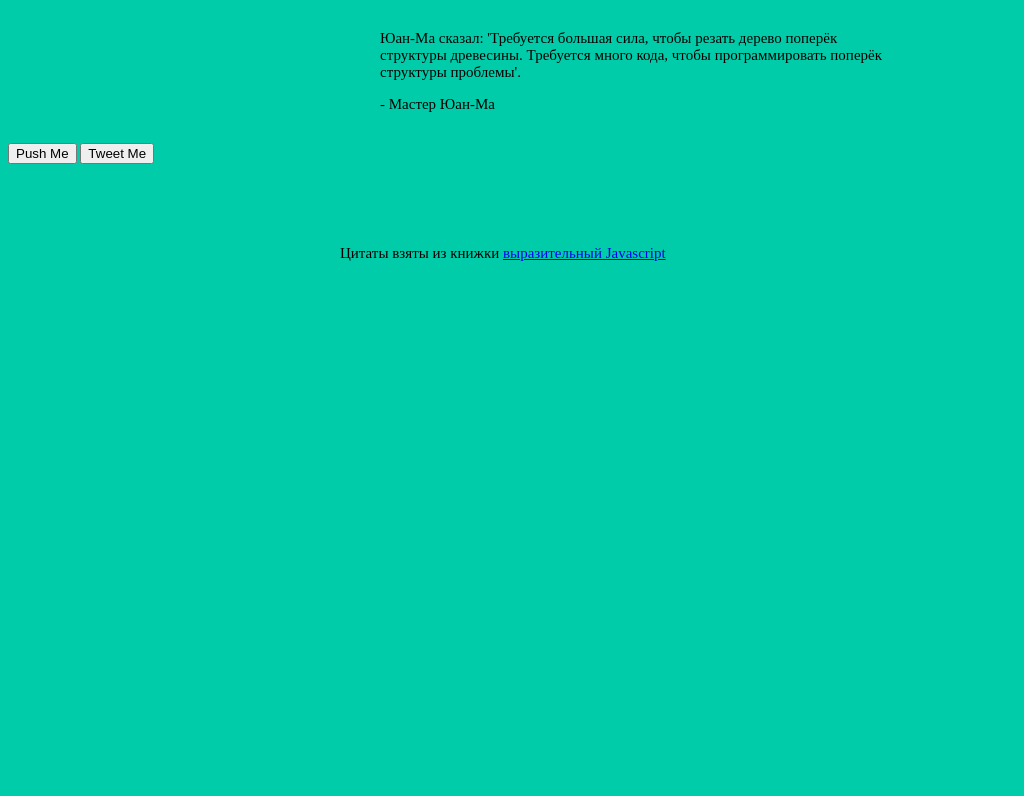
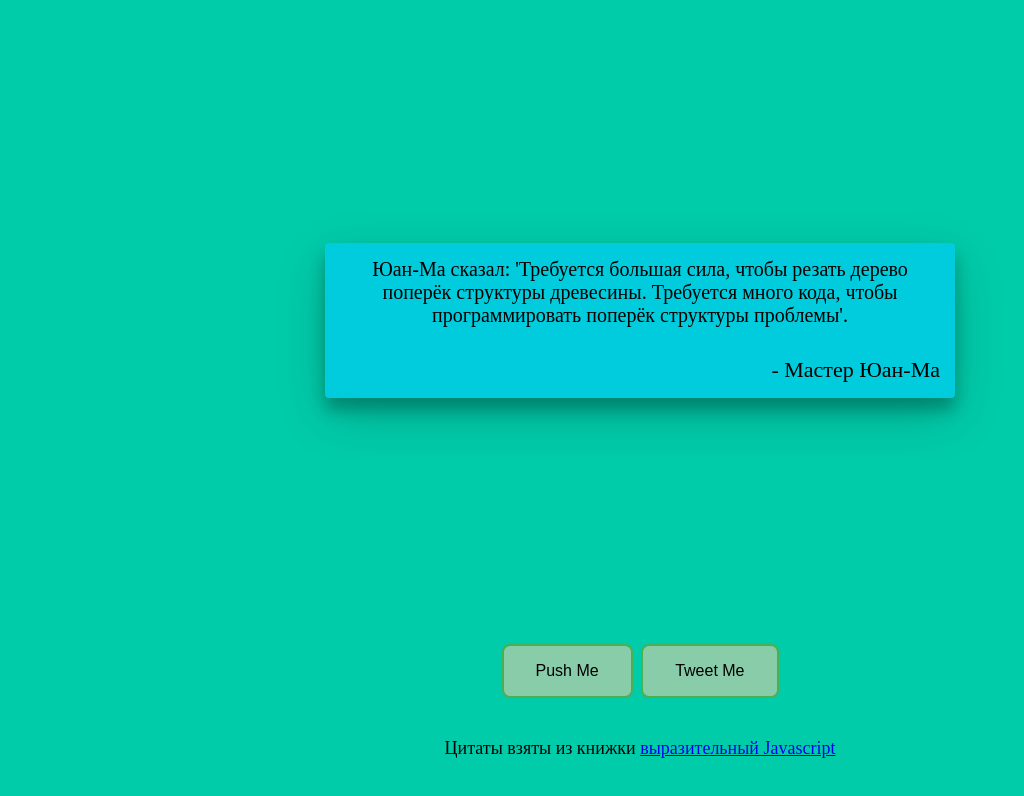
Before and after one commit to JorJeG/Trash, a plain HTML site: page Random quotes/index.html in a window 1280 px wide. Shown: the whole page, without its empty margins (0-1024 px from the left). Drawn offline with Linux system fonts and the light colour scheme.

Commit message:
release v.1.0.0

```diff
--- a/Random quotes/css/main.css
+++ b/Random quotes/css/main.css
@@ -1,18 +1,67 @@
 body {
   background-color: #0ca;
 }
+* {
+    margin: 0;
+    padding: 0;
+}
+body, html {
+    height: 100%;
+}
 p {
-  font-size: 15px;
+  font-size: 18px;
+  text-align: center;
 }
-.box {
-  border: 4px solid #ccc;
-  border-radius: 4px;
-  box-shadow: 0 0 2px #ccc;
+#mainQuote {
+  font-size: 20px;
 }
-header, main, footer {
-  margin: 30px auto;
-  width: 600px;
+#footerQuote {
+  font-size: 22px;
+  text-align: right;
 }
-#content {
-  padding: 8px;
+.button {
+    background-color: #4CAF50; /* Green */
+    border: none;
+    color: white;
+    padding: 16px 32px;
+    text-align: center;
+    text-decoration: none;
+    display: inline-block;
+    font-size: 16px;
+    margin: 4px 2px;
+    -webkit-transition-duration: 0.4s; /* Safari */
+    transition-duration: 0.4s;
+    cursor: pointer;
+    border-radius: 8px;
 }
+.button1 {
+    background-color: #8ca;
+    color: black;
+    border: 2px solid #4CAF50;
+}
+
+.button1:hover {
+    background-color: #4CAF50;
+    color: white;
+    box-shadow: 0 12px 16px 0 rgba(0,0,0,0.24), 0 17px 50px 0 rgba(0,0,0,0.19);
+
+}
+
+.container {
+    display: flex;
+    align-items: center;
+    justify-content: center;
+    height: 80%;
+}
+.container blockquote {
+   box-shadow: 0 12px 16px 0 rgba(0,0,0,0.24), 0 17px 50px 0 rgba(0,0,0,0.19);
+   background-color: #0cd;
+   border-radius: 4px;
+}
+.container p {
+    width: 600px;
+    padding: 15px;
+}
+a {
+
+}
```
